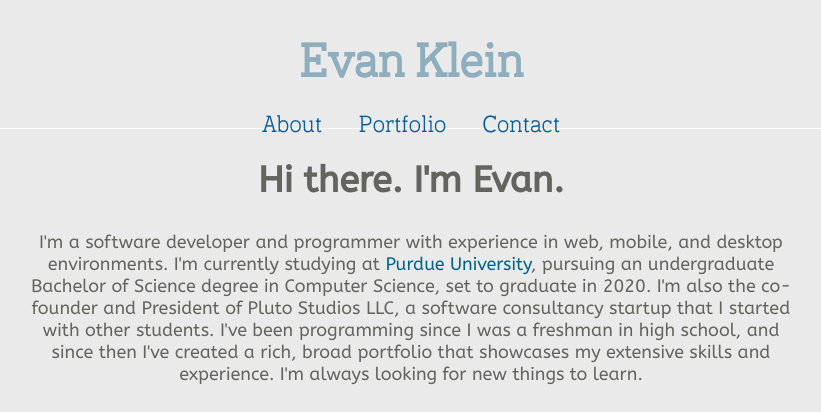
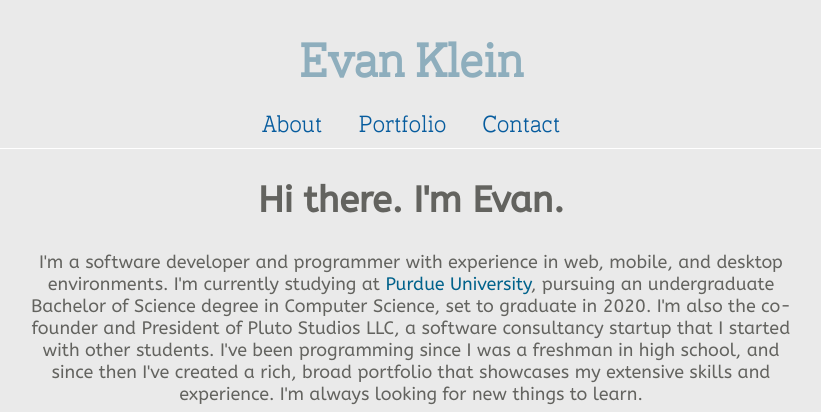
Before and after one commit to evklein/PersonalWebsite2016-2019, a Django app: page / in a window 1280 px wide. Shown: the top 412 px of the page, without its empty margins (229-1050 px from the left). Run offline with Django 3.2, Linux system fonts and the light colour scheme.

Commit message:
;las;alsbn

```diff
--- a/Personal_Website/static/css/header_footer_style.css
+++ b/Personal_Website/static/css/header_footer_style.css
@@ -11,15 +11,16 @@ html, body{
   background-color: #eaeaea;
   display: inline-block;
   width: 100%;
-  height: 120px;
+  height: 140px;
   position: relative;
   text-align: center;
 }
 
 hr {
   border: 0;
-  height: 2px;
-  color: #075c9e;
+  height: 3px;
+  background-color: #075c9e;
+  width: 80%;
 }
 
 .title {
```
Also changed, not shown: 1 other file.
